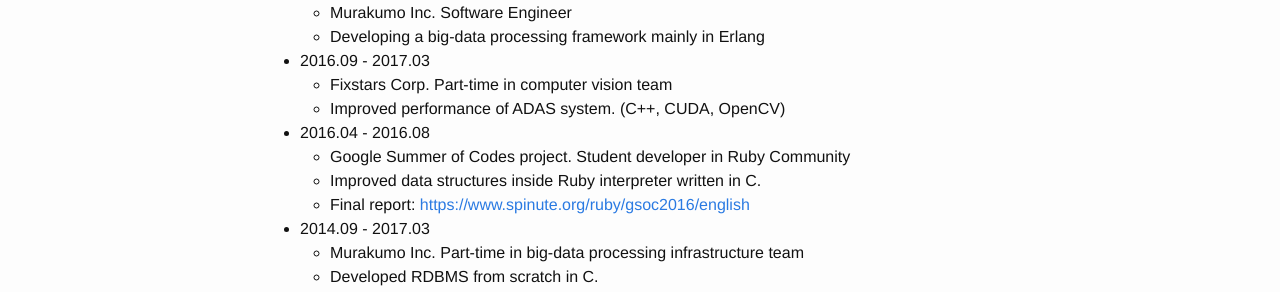
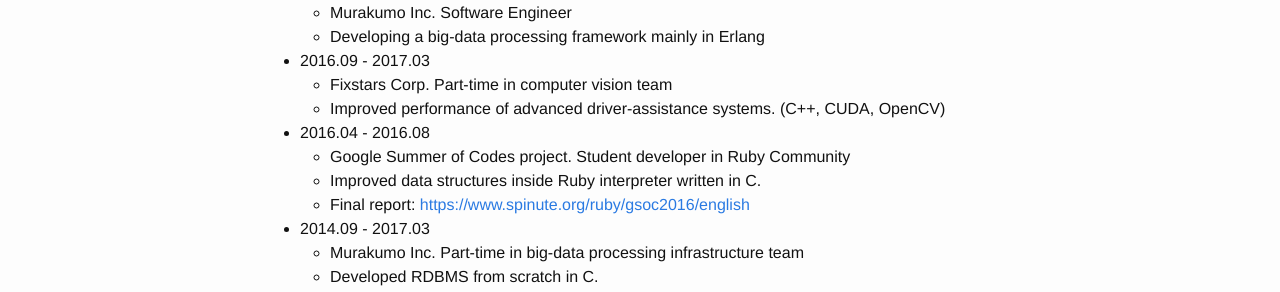
Before and after one commit to spinute/spinute.github.io, a Jekyll site: the page built from index.md, in a window 1280 px wide. Shown: the part 601-893 px from the top of the page. Built offline with Jekyll 4.4.1, drawn with Linux system fonts in a browser that asks for light colours.

Commit message:
smallfix

```diff
--- a/index.md
+++ b/index.md
@@ -23,7 +23,7 @@
   * Developing a big-data processing framework mainly in Erlang
 * 2016.09 - 2017.03
   * Fixstars Corp. Part-time in computer vision team
-  * Improved performance of ADAS system. (C++, CUDA, OpenCV)
+  * Improved performance of advanced driver-assistance systems. (C++, CUDA, OpenCV)
 * 2016.04 - 2016.08
   * Google Summer of Codes project. Student developer in Ruby Community
   * Improved data structures inside Ruby interpreter written in C.
```
